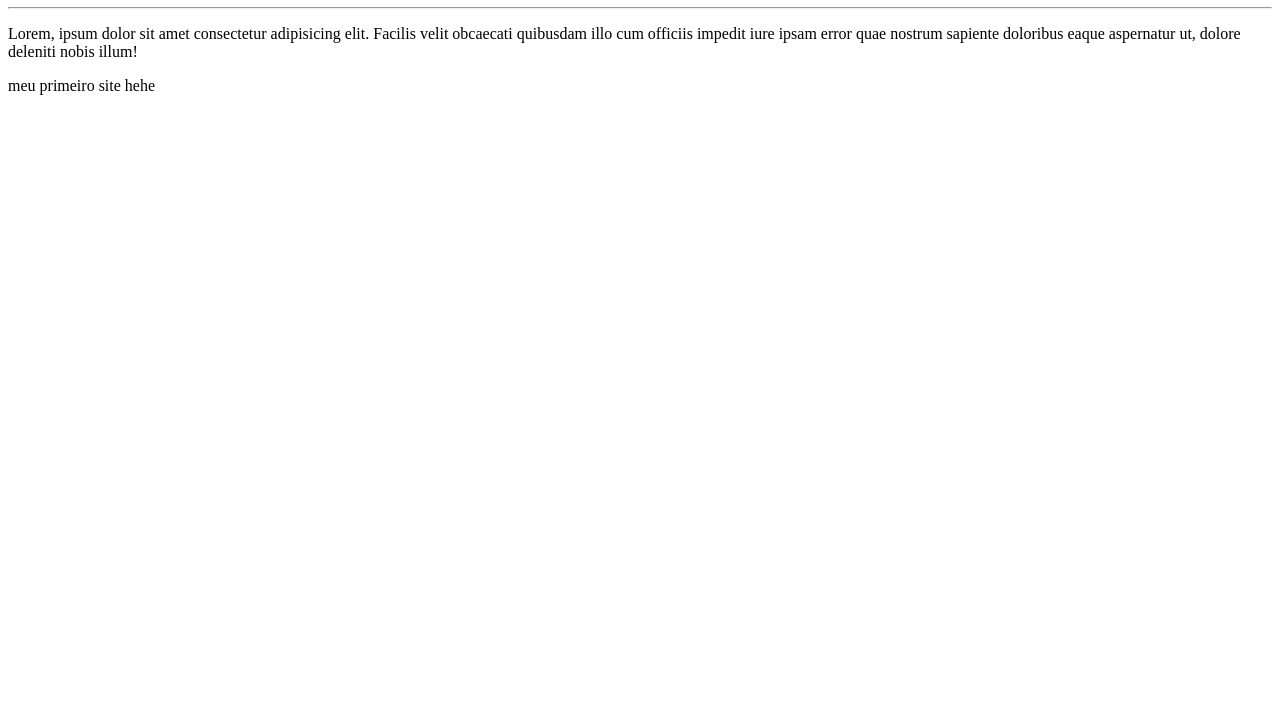
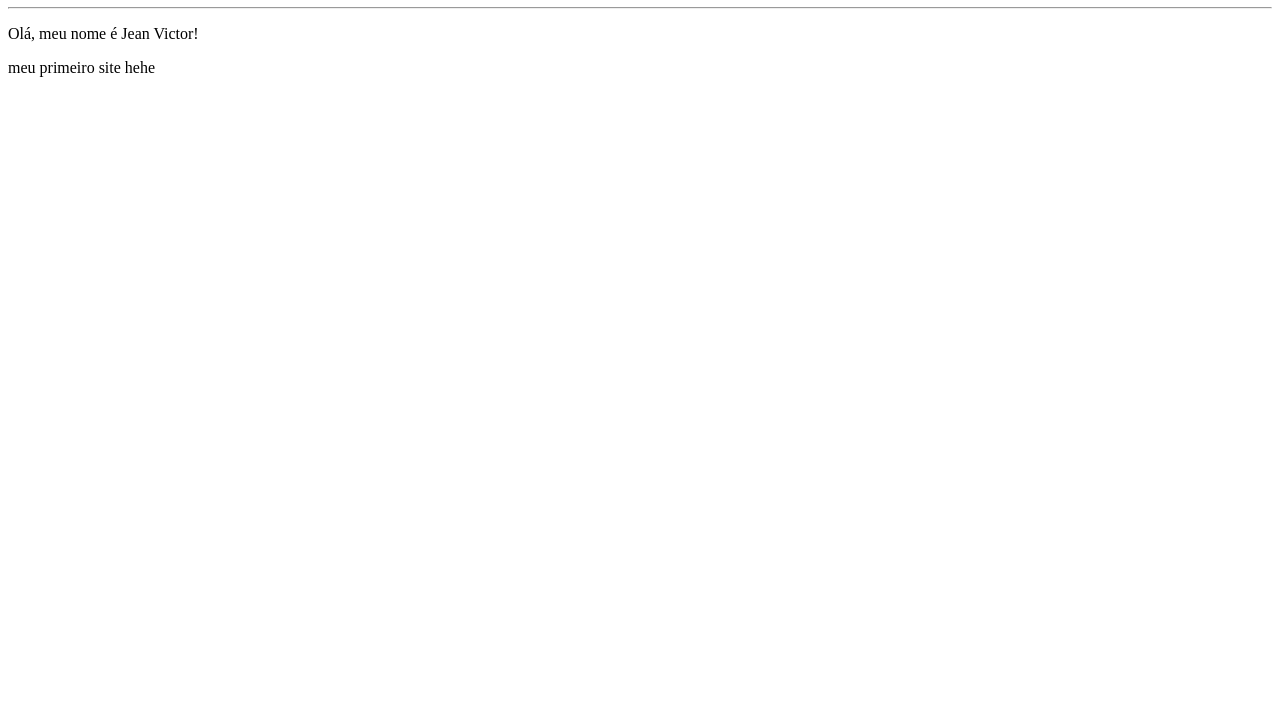
Before and after one commit to JeanVictorFF/Ola-Mundo, a plain HTML site: page site-exemplo/index.html in a window 1280 px wide. Shown: the part 73-800 px from the top of the page. Drawn offline with Linux system fonts and the light colour scheme.

Commit message:
Fiz mais uma pequena alteração

```diff
--- a/site-exemplo/index.html
+++ b/site-exemplo/index.html
@@ -9,7 +9,7 @@
 <body>
     <h1>Olá, mundo</h1>
     <hr>
-    <p>Lorem, ipsum dolor sit amet consectetur adipisicing elit. Facilis velit obcaecati quibusdam illo cum officiis impedit iure ipsam error quae nostrum sapiente doloribus eaque aspernatur ut, dolore deleniti nobis illum!</p>
+    <p> Olá, meu nome é Jean Victor! </p>
     <p> meu primeiro site hehe</p>
 </body>
 </html>
```
